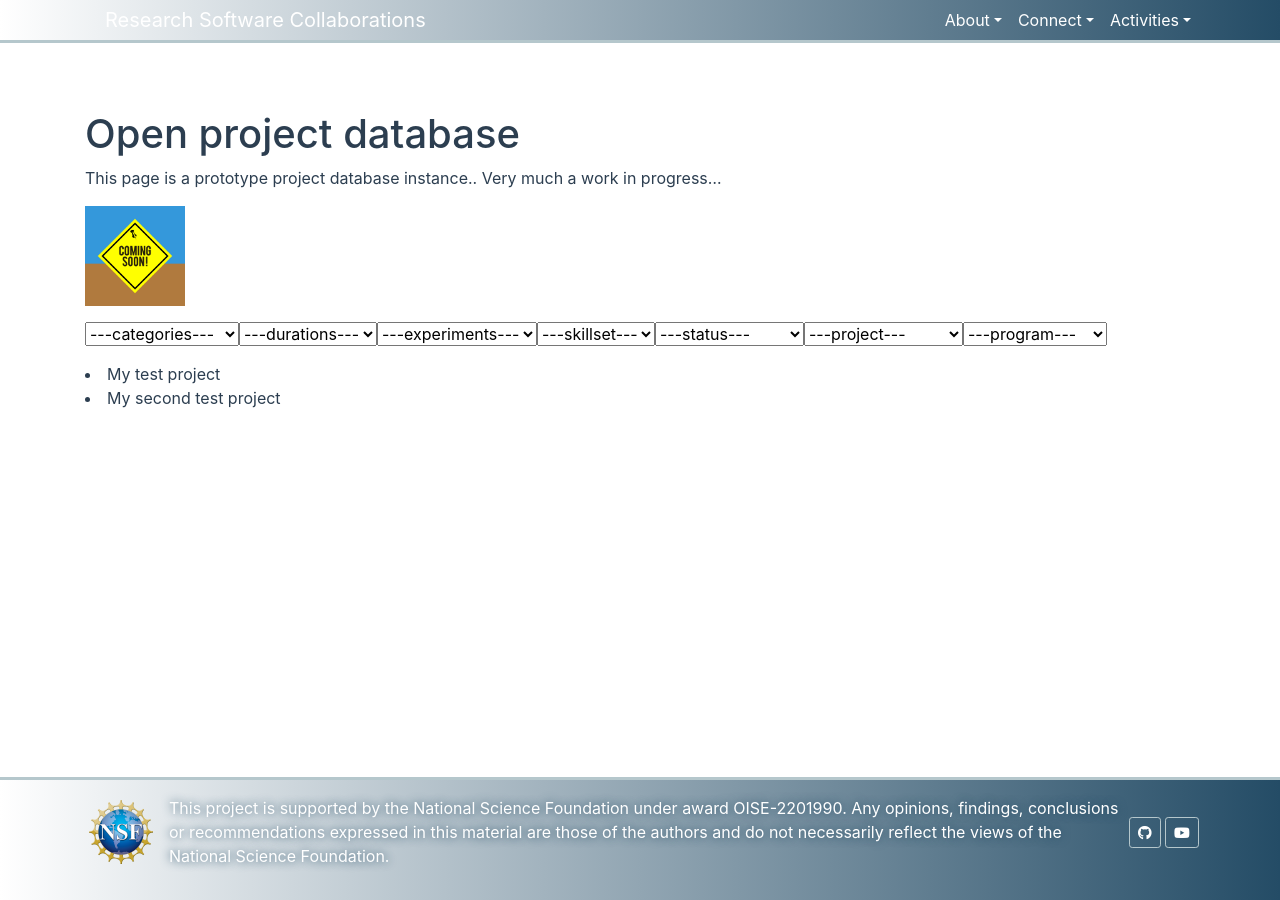
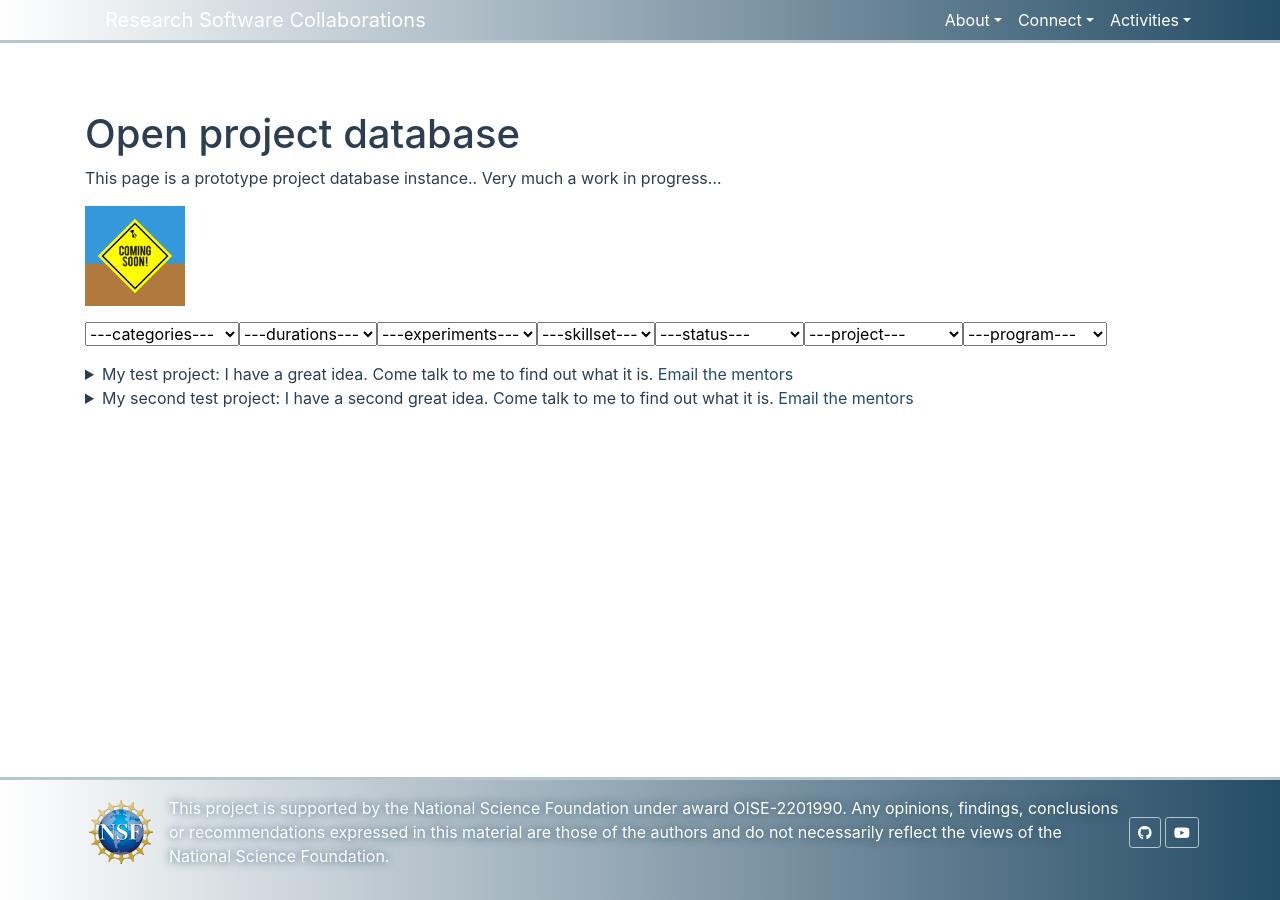
Before and after one commit to research-software-collaborations/research-software-collaborations.github.io, a Jekyll site: the page built from pages/projects.md, in a window 1280 px wide. Built offline with Jekyll 4.4.1, drawn with Linux system fonts in a browser that asks for light colours; cached includes are drawn as plain includes.

Commit message:
add a detailed description to projects

```diff
--- a/_data/projects/test1.yml
+++ b/_data/projects/test1.yml
@@ -9,3 +9,8 @@ skillset:
   - C++
 status:
   - Available
+description: I have a great idea. Come talk to me to find out what it is
+shortdescription: I have a great idea. Come talk to me to find out what it is
+contacts:
+  - david.lange@cern.ch
+  - peter.elmer@cern.ch
--- a/_data/projects/test2.yml
+++ b/_data/projects/test2.yml
@@ -10,3 +10,8 @@ skillset:
   - Python
 status:
   - Available
+description: I have a second great idea. Come talk to me to find out what it is
+shortdescription: I have a second great idea. Come talk to me to find out what it is
+contacts:
+  - david.lange@cern.ch
+  - peter.elmer@cern.ch
--- /dev/null
+++ b/_includes/details.html
@@ -0,0 +1,4 @@
+<details>
+    <summary>{{ summary | markdownify | remove: '<p>' | remove: '</p>' }}</summary>
+    {{ details | markdownify }}
+</details>
--- a/pages/projects.md
+++ b/pages/projects.md
@@ -56,8 +56,14 @@ var id = 0;
 {% assign id = 0 %}
 {%- assign projects = site.data.projects | values -%}
 {% for project in projects %}
+ {%- assign names = project.contacts | join: "," -%}
   {% assign id = id | plus:1 %}
   <div id="{{id}}">
-   <li> {{project.name }} </li>
+   <li style="list-style: none;">
+   {% capture details %} {{project.description}} {% endcapture %}
+   {% capture summary %}{{project.name }}: {{project.shortdescription}}. <a href="mailto:{{names}}">Email the mentors</a>{% endcapture %}{% include details.html %}
+
+
+   </li>
   </div>
 {% endfor %}
```
